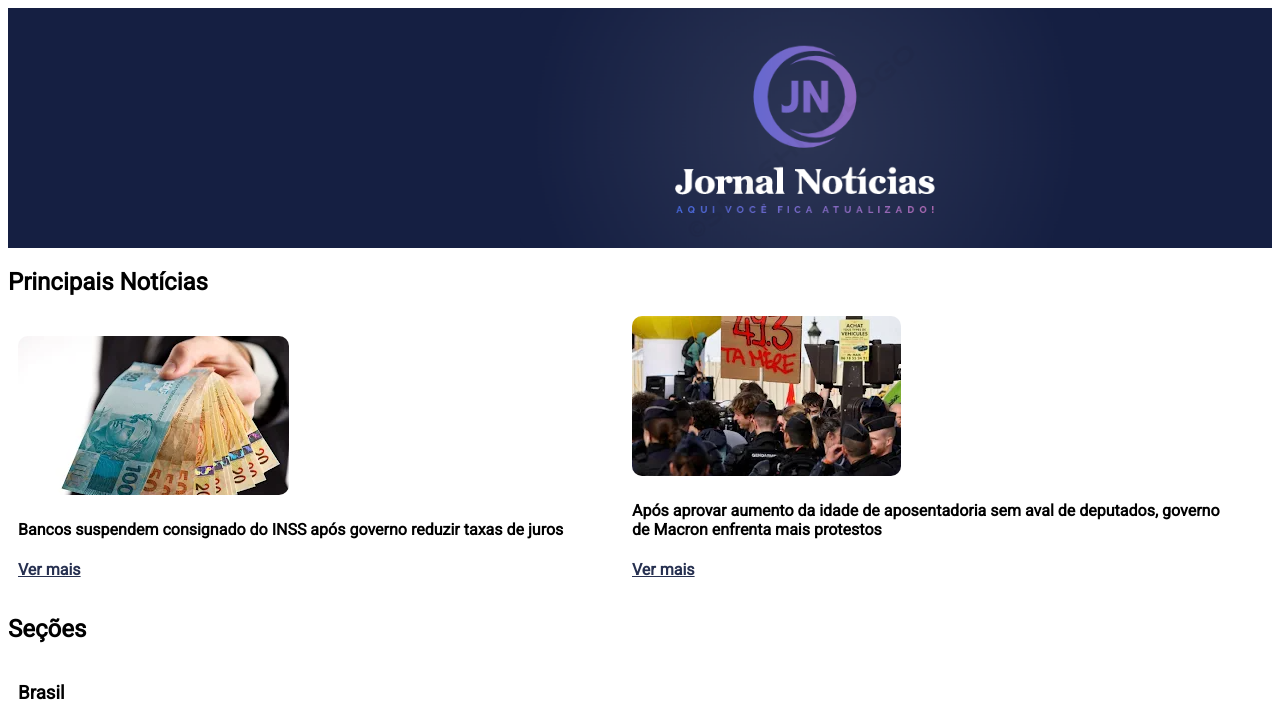
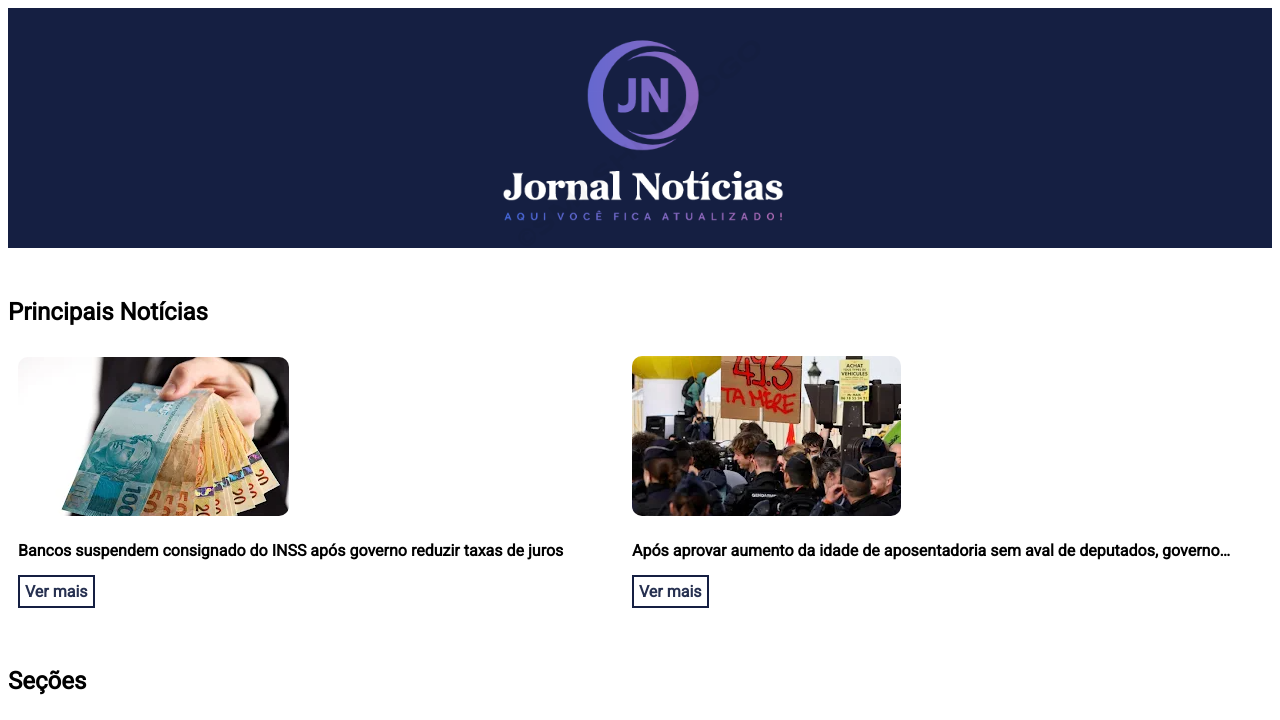
Before and after one commit to rosantos-it/site-noticias, a plain HTML site: page index.html in a window 1280 px wide. Shown: the top 720 px of the page. Drawn offline with Linux system fonts and the light colour scheme; a script that the page names is missing.

Commit message:
Atualização do viewport no html e atualização nos css do logotipo, rodapé e flexbox.

```diff
--- a/index.html
+++ b/index.html
@@ -5,7 +5,7 @@
     <meta charset='utf-8'>
     <meta http-equiv='X-UA-Compatible' content='IE=edge'>
     <title>Jornal Notícias</title>
-    <meta name='viewport' content='width=device-width, initial-scale=1'>
+    <meta name='viewport' content='width=device-width, initial-scale=1, maximum-scale=1, minimum-scale=1'>
     <link rel='stylesheet' type='text/css' media='screen' href='styles.css'>
     <script src='main.js'></script>
     <link rel="preconnect" href="https://fonts.googleapis.com">
@@ -13,12 +13,11 @@
     <link href="https://fonts.googleapis.com/css2?family=Roboto:wght@300;400&display=swap" rel="stylesheet">
 </head>
 
-
 <body>
 
     <div>
         <header>
-            <img class="logo" src="imagens/logo2.png" alt="logotipo do site">
+            <img class="logo" src="imagens/logotipo.png" alt="logotipo do site">
         </header>
     </div>
 
@@ -26,7 +25,7 @@
 
         <section>
 
-            <div>
+            <div class="containerTitulo">
                 <h1 class="tituloUm">Principais Notícias</h1>
             </div>
 
@@ -41,7 +40,7 @@
             </div>
 
             <div class="divMaisLidas">
-                <article class="artDOis">
+                <article class="artDois">
                     <img class="maisLidas" src="imagens/imgIdade.png" alt="pessoas protestando">
                     <h4 class="subtitulo">Após aprovar aumento da idade de aposentadoria sem aval de deputados, governo
                         de Macron enfrenta
@@ -52,7 +51,7 @@
                 </article>
             </div>
 
-            <div>
+            <div class="containerTitulo">
                 <h1 class="tituloUm">Seções</h1>
             </div>
 
@@ -155,8 +154,7 @@
 
     <footer>
         <div class="textoRodape">
-            <p>Desenvoldido por Mabel Miranda e Rogério Santos</p>
-            <p>2023</p>
+            <p>Desenvolvido por Rogério Santos - 2023</p>
         </div>
     </footer>
 
--- a/styles.css
+++ b/styles.css
@@ -1,4 +1,6 @@
 .tituloUm {
+    margin-top: 50px;
+    margin-bottom: 30px;
     font-family: 'Roboto', sans-serif;
 }
 
@@ -7,17 +9,24 @@
 }
 
 .subtitulo {
+    overflow: hidden;
+    text-overflow: ellipsis;
+    white-space:nowrap;
     font-family: 'Roboto', sans-serif;
 }
 
 header {
+    width: auto;
     height: 240px;
     margin: 0;
     padding: 0;
+    display: flex;
+    justify-content: center;
     background-color: #151F42;
 }
 
 footer {
+    width: auto;
     height: 100px;
     margin: 0;
     padding: 0;
@@ -25,15 +34,9 @@ footer {
 
 }
 
-.logo {
-    width: 580px;
-    left: 65vh;
-    position:sticky;
-}
-
 .textoRodape {
     text-align: center;
-    padding-top: 10px;
+    padding-top: 23px;
     color: #ffff;
     font-family: 'Roboto', sans-serif;
 }
@@ -59,6 +62,17 @@ a:visited {
 
 a:hover {
     color: #8E6AC1;
+    background-color: #263050;
+}
+
+a {
+    border: solid 2px #151F42;
+    padding-top: 5px;
+    padding-left: 5px;
+    padding-right: 5px;
+    padding-bottom: 5px;
+    text-decoration: none;
+
 }
 
 .divMaisLidas {
@@ -71,5 +85,5 @@ a:hover {
     width: 650px;
     margin-left: 10px;
     margin-bottom: 10px;
-    display:inline-block;
+    display: inline-block;
 }
```
Also changed, not shown: imagens/logo2.png (deleted), imagens/logotipo.png (added).
